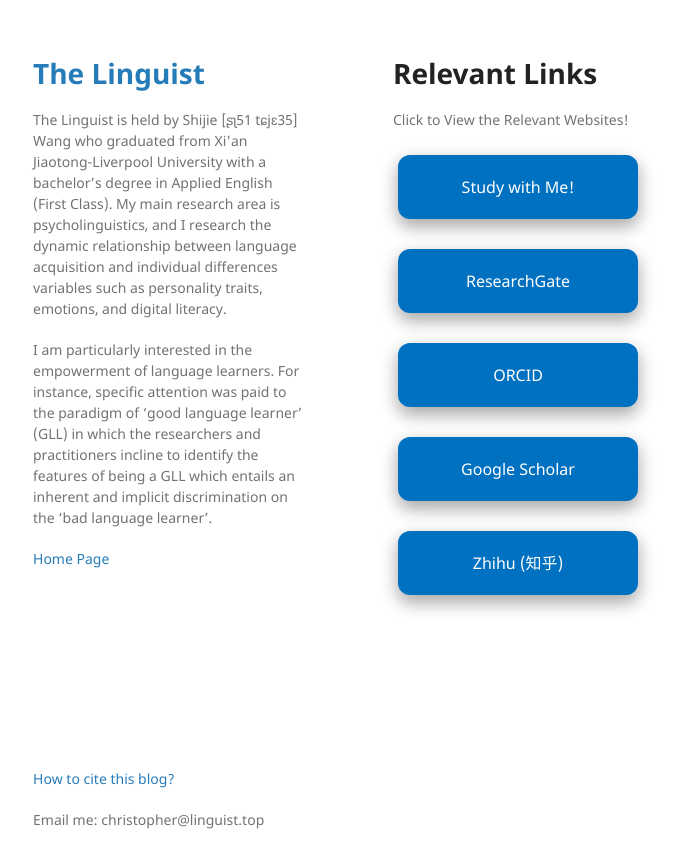
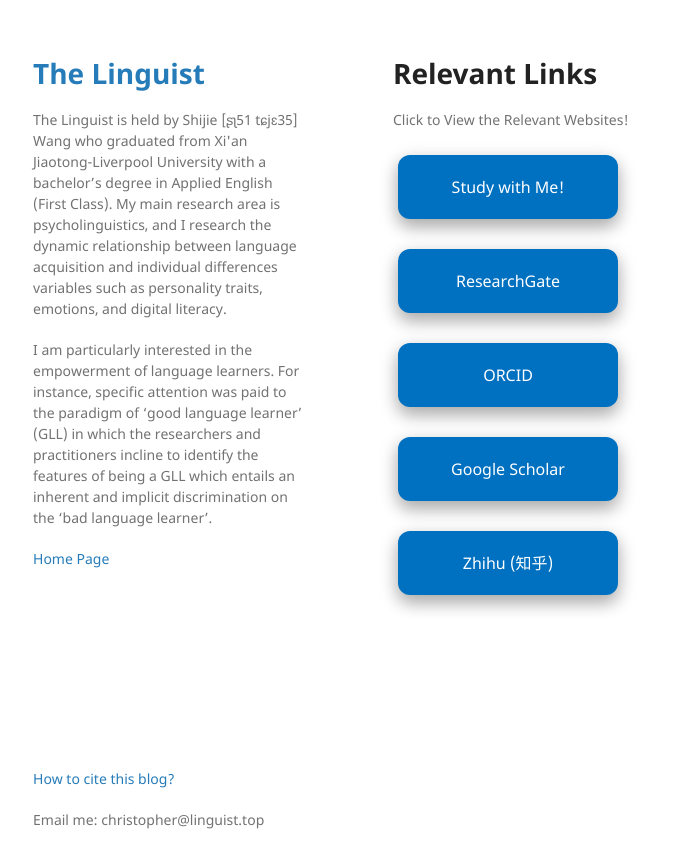
Before and after one commit to ChristopherTLAL/personal-blog, a Jekyll site: the page built from Relevant_Links/index.md, in a window 1280 px wide. Shown: the top 868 px of the page, without its empty margins (177-856 px from the left). Built offline with Jekyll 4.4.1, drawn with Linux system fonts in a browser that asks for light colours.

Commit message:
Update button.html

```diff
--- a/_layouts/button.html
+++ b/_layouts/button.html
@@ -24,26 +24,16 @@
   text-align: center;
   font-size: 16px;
   padding: 20px;
-  width: 200px;
+  width: 180px;
   transition: all 0.5s;
   margin: 5px;
   box-shadow: 0 8px 16px 0 rgba(0,0,0,0.2), 0 6px 20px 0 rgba(0,0,0,0.19);
 }
-.button span:after {
-  content: '»';
-  position: absolute;
-  opacity: 0;
-  top: 0;
-  right: -20px;
-  transition: 0.5s;
+.button:hover {
+    background-color: #0070C0;
+    color: yellow;
 }
-.button:hover span {
-  padding-right: 25px;
-}
-.button:hover span:after {
-  opacity: 0;
-  right: 0;
-}
+
 </style>
         <h1><a href="{{ "/" | absolute_url }}">{{ site.title | default: site.github.repository_name }}</a></h1>
         <p>{{ site.description | default: site.github.project_tagline }}</p>
```
